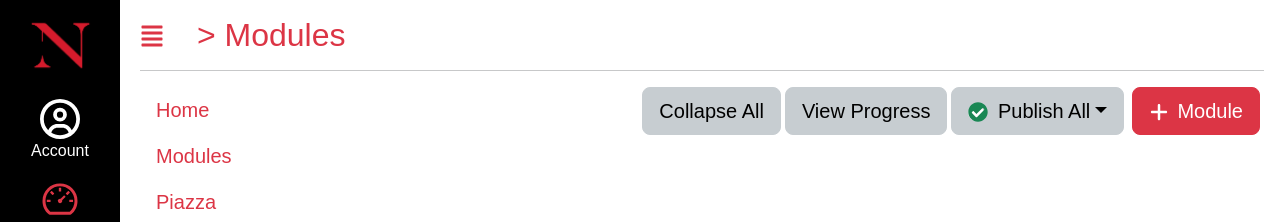
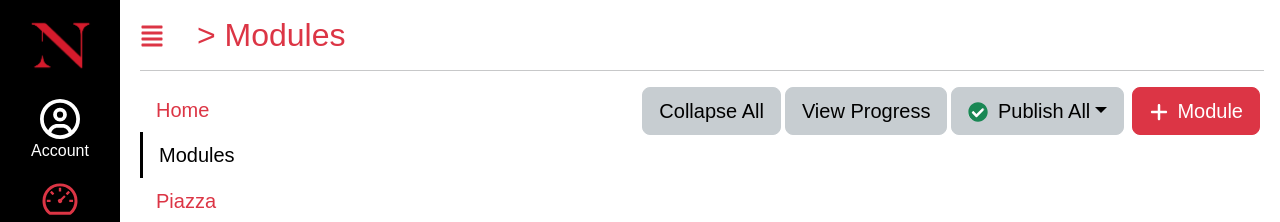
Before and after one commit to tpostler/kambaz-next-js, a Next.js app: page /Kambaz/Courses/1234/Modules in a window 1280 px wide. Shown: the top 222 px of the page. Built offline with nearby package versions, Linux system fonts and the light colour scheme.

Commit message:
fixed dynamic nav, there was an extra }

```diff
--- a/app/Kambaz/Courses/[cid]/Navigation.tsx
+++ b/app/Kambaz/Courses/[cid]/Navigation.tsx
@@ -26,7 +26,7 @@ export default function CourseNavigation() {
           // I got super confused when implementing this so I got className
           // code from Claude
           className={`list-group-item border border-0 ${
-            pathname === `/Kambaz/Courses/${cid}}/${link}` ||
+            pathname === `/Kambaz/Courses/${cid}/${link}` ||
             pathname.startsWith(`/Kambaz/Courses/${cid}/${link}/`)
               ? "active text-black"
               : "text-danger" }`}>
```
